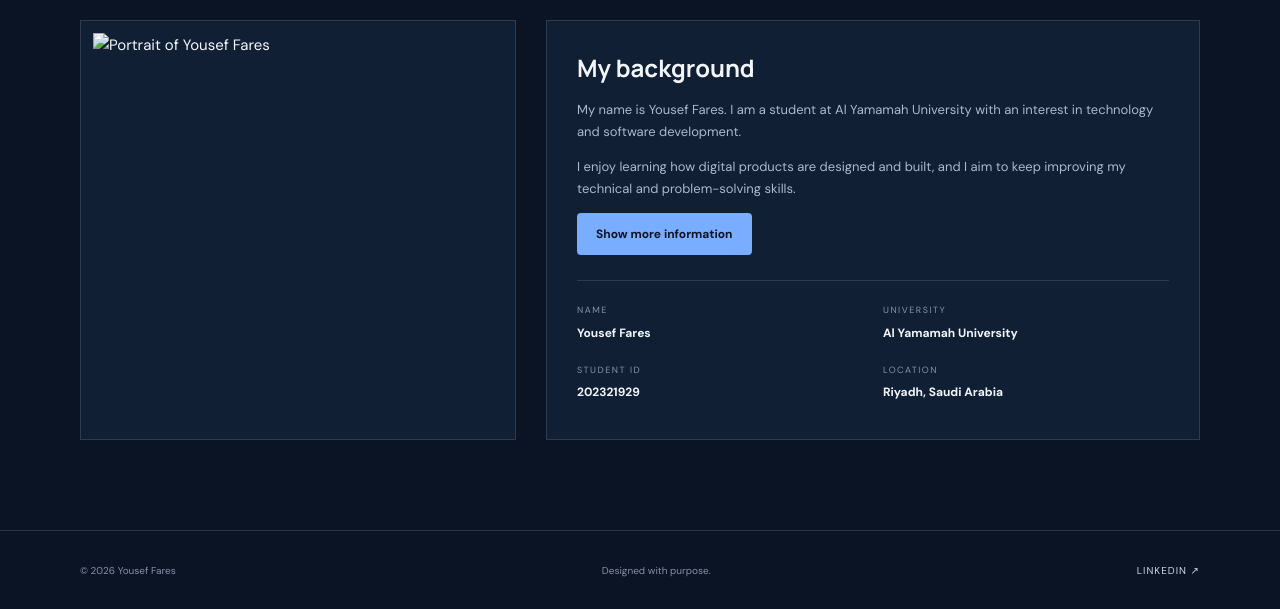
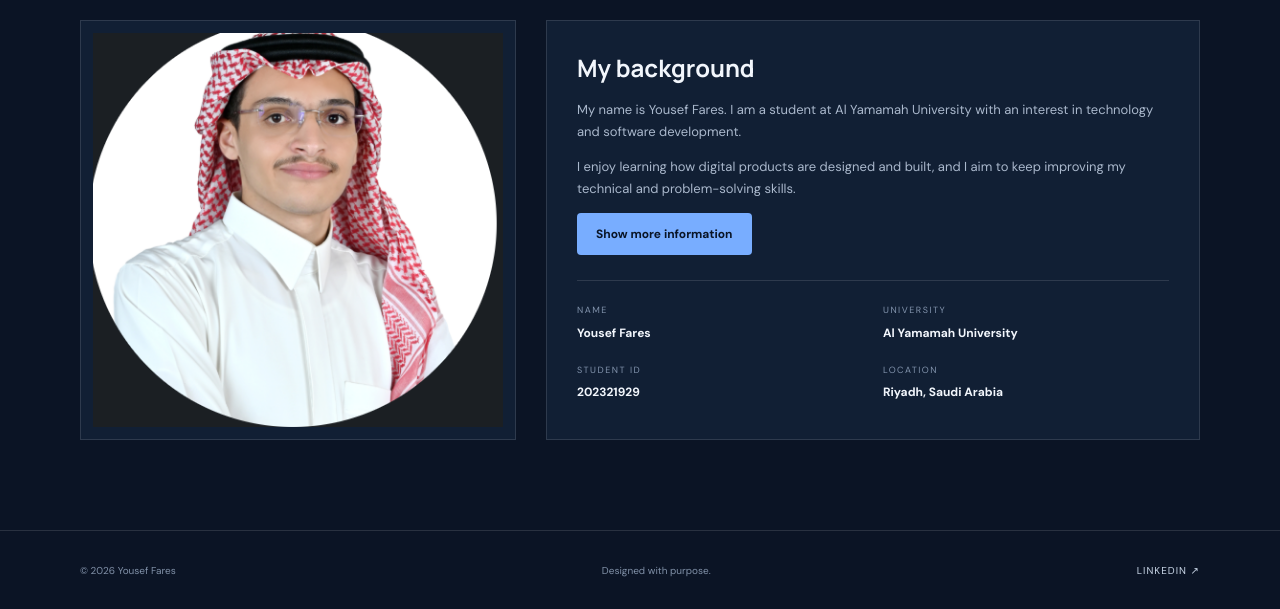
Before and after one commit to yousefmkfares-boop/Yousef_Web_Design_Project, a plain HTML site: page about.html in a window 1280 px wide. Shown: the part 277-886 px from the top of the page. Drawn offline with Linux system fonts and the light colour scheme.

Commit message:
Display uploaded picture on About page

```diff
--- a/about.html
+++ b/about.html
@@ -1,4 +1,4 @@
 <!DOCTYPE html><html lang="en"><head><meta charset="UTF-8"><meta name="viewport" content="width=device-width, initial-scale=1.0"><title>About | Yousef Fares</title><link rel="stylesheet" href="style.css"><script src="script.js" defer></script></head><body>
 <header class="site-header"><a class="brand" href="index.html">YF<span>.</span></a><nav class="menu"><a href="index.html">Home</a><a class="active" href="about.html">About</a><a href="skills.html">Skills</a><a href="contact.html">Contact</a></nav><a class="header-link" href="contact.html">LET'S CONNECT ↗</a></header>
-<main class="container page"><p class="eyebrow">GET TO KNOW ME</p><h1 class="page-title">A little <span>about me.</span></h1><section class="about-layout"><div class="about-photo"><img src="assets/yousef-profile.png" alt="Portrait of Yousef Fares"></div><div class="panel"><h2>My background</h2><p>My name is Yousef Fares. I am a student at Al Yamamah University with an interest in technology and software development.</p><p>I enjoy learning how digital products are designed and built, and I aim to keep improving my technical and problem-solving skills.</p><button class="button primary" onclick="showHide()">Show more information</button><p id="moreInfo" hidden class="extra">I believe continuous learning, practical experience, and curiosity are important parts of personal and professional growth.</p><div class="details"><div><small>NAME</small><b>Yousef Fares</b></div><div><small>UNIVERSITY</small><b>Al Yamamah University</b></div><div><small>STUDENT ID</small><b>202321929</b></div><div><small>LOCATION</small><b>Riyadh, Saudi Arabia</b></div></div></div></section></main>
+<main class="container page"><p class="eyebrow">GET TO KNOW ME</p><h1 class="page-title">A little <span>about me.</span></h1><section class="about-layout"><div class="about-photo"><img src="%D9%84%D9%82%D8%B7%D8%A9%20%D8%B4%D8%A7%D8%B4%D8%A9%202026-11-14%20231227.png" alt="Portrait of Yousef Fares"></div><div class="panel"><h2>My background</h2><p>My name is Yousef Fares. I am a student at Al Yamamah University with an interest in technology and software development.</p><p>I enjoy learning how digital products are designed and built, and I aim to keep improving my technical and problem-solving skills.</p><button class="button primary" onclick="showHide()">Show more information</button><p id="moreInfo" hidden class="extra">I believe continuous learning, practical experience, and curiosity are important parts of personal and professional growth.</p><div class="details"><div><small>NAME</small><b>Yousef Fares</b></div><div><small>UNIVERSITY</small><b>Al Yamamah University</b></div><div><small>STUDENT ID</small><b>202321929</b></div><div><small>LOCATION</small><b>Riyadh, Saudi Arabia</b></div></div></div></section></main>
 <footer><div class="container footer-inner"><span>© 2026 Yousef Fares</span><span>Designed with purpose.</span><a href="https://www.linkedin.com/in/yousef-fares-4ba9723b5" target="_blank" rel="noopener">LINKEDIN ↗</a></div></footer></body></html>
```
